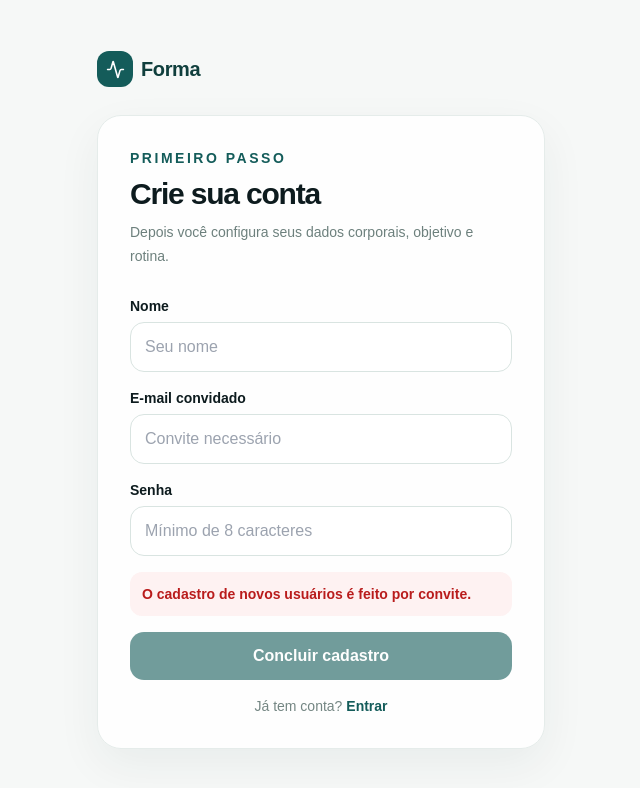
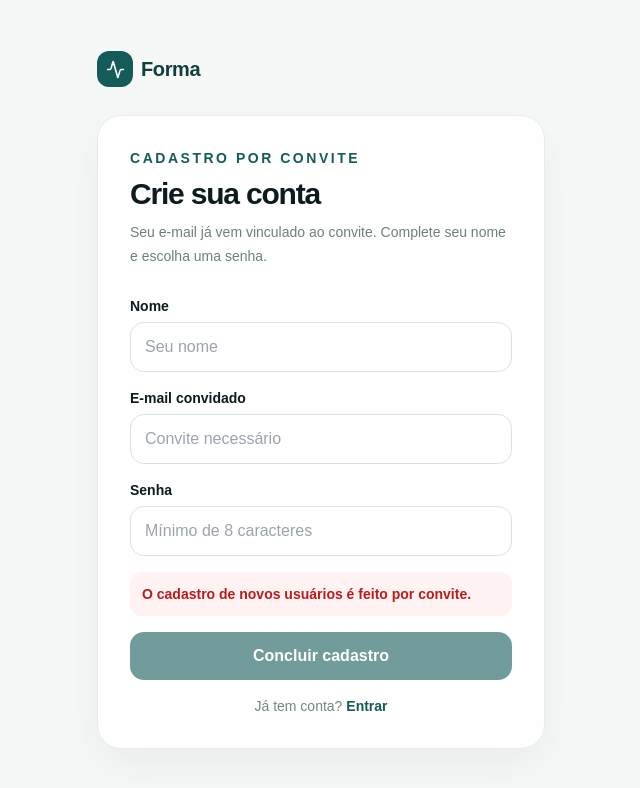
Before and after one commit to dudinha756/App-Karol-, a Next.js app: page /register in a window 1280 px wide. Shown: the top 788 px of the page, without its empty margins (319-959 px from the left). Built offline with nearby package versions, Linux system fonts and the light colour scheme.

Commit message:
feat: read invitation token on registration page

```diff
--- a/src/app/register/page.tsx
+++ b/src/app/register/page.tsx
@@ -2,6 +2,19 @@ import Link from "next/link";
 import { AuthForm } from "@/components/auth-form";
 import { Logo } from "@/components/logo";
 
-export default function RegisterPage() {
-  return <main className="grid min-h-screen place-items-center bg-[#f6f8f7] px-5 py-10"><div className="w-full max-w-md"><Link href="/"><Logo /></Link><div className="card mt-7 p-7 sm:p-8"><p className="text-sm font-black uppercase tracking-[.18em] text-[#145c5a]">Primeiro passo</p><h1 className="mt-2 text-3xl font-black tracking-[-.04em]">Crie sua conta</h1><p className="mb-7 mt-2 text-sm leading-6 text-[#6d807d]">Depois você configura seus dados corporais, objetivo e rotina.</p><AuthForm mode="register" /></div></div></main>;
+export default async function RegisterPage({ searchParams }: { searchParams: Promise<{ invite?: string }> }) {
+  const params = await searchParams;
+  const inviteToken = params?.invite;
+
+  return <main className="grid min-h-screen place-items-center bg-[#f6f8f7] px-5 py-10">
+    <div className="w-full max-w-md">
+      <Link href="/"><Logo /></Link>
+      <div className="card mt-7 p-7 sm:p-8">
+        <p className="text-sm font-black uppercase tracking-[.18em] text-[#145c5a]">Cadastro por convite</p>
+        <h1 className="mt-2 text-3xl font-black tracking-[-.04em]">Crie sua conta</h1>
+        <p className="mb-7 mt-2 text-sm leading-6 text-[#6d807d]">Seu e-mail já vem vinculado ao convite. Complete seu nome e escolha uma senha.</p>
+        <AuthForm mode="register" inviteToken={inviteToken} />
+      </div>
+    </div>
+  </main>;
 }
```
